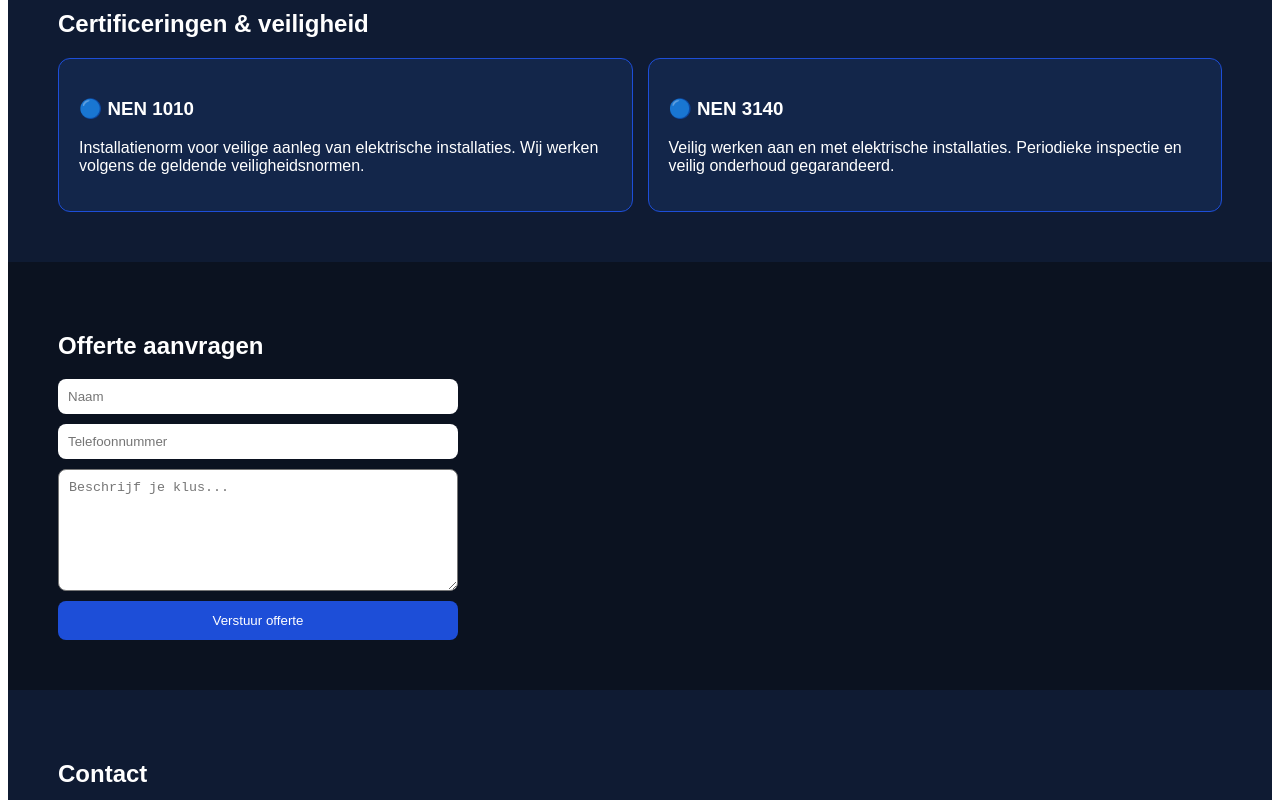
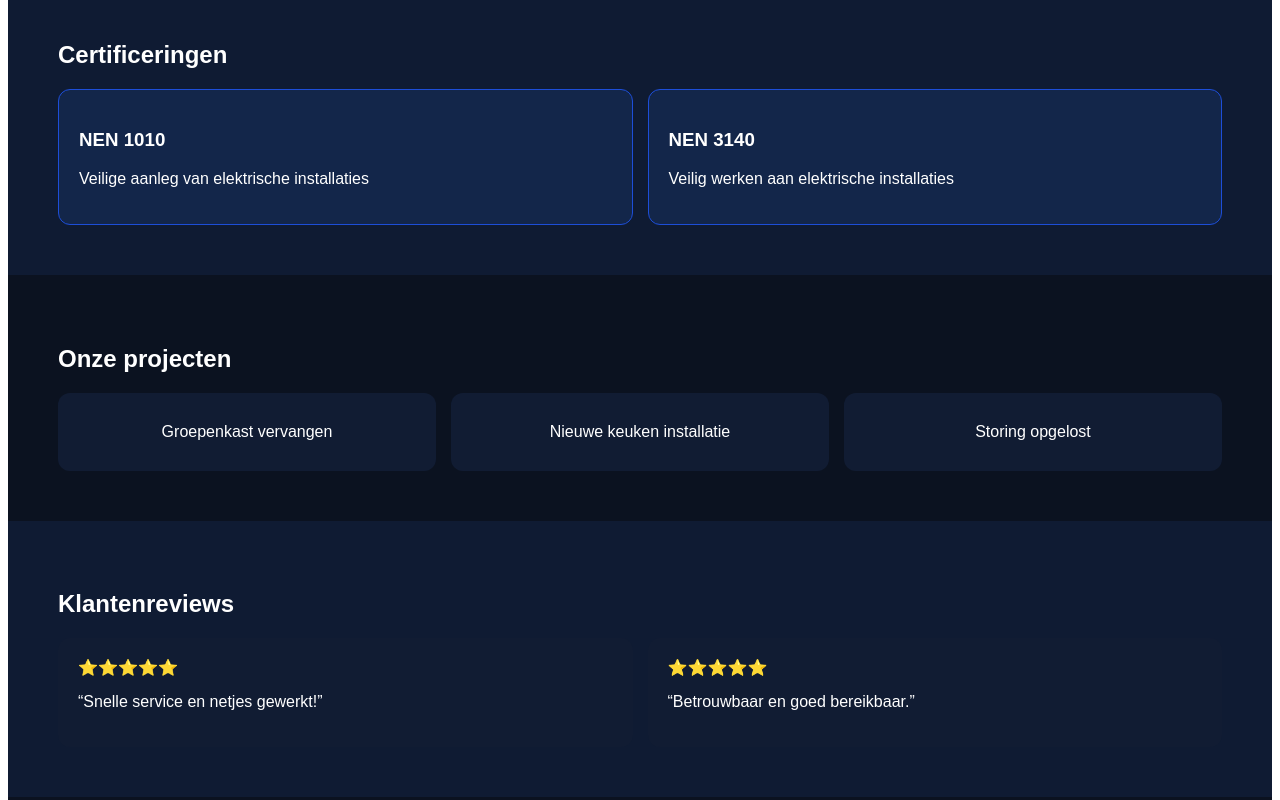
Before and after one commit to emalkhaleki/elektrotechniek-khaleki.nl, a React (Vite) app: page / in a window 1280 px wide. Shown: the part 700-1500 px from the top of the page. Built offline with nearby package versions, Linux system fonts and the light colour scheme.

Commit message:
Update App.jsx

```diff
--- a/src/App.jsx
+++ b/src/App.jsx
@@ -26,16 +26,16 @@ export default function App() {
   return (
     <div style={styles.page}>
 
+      {/* SPOED BANNER ⚡ */}
+      <div style={styles.topBar}>
+        ⚡ 24/7 SPOEDSERVICE – DIRECT BESCHIKBAAR
+      </div>
+
       {/* HEADER */}
       <header style={styles.header}>
         <div style={styles.logo}>⚡ Elektrotechniek Khaleki</div>
 
-        <a
-          href={`https://wa.me/${whatsappNumber}`}
-          target="_blank"
-          rel="noreferrer"
-          style={styles.whatsappBtn}
-        >
+        <a href={`https://wa.me/${whatsappNumber}`} style={styles.whatsappBtn}>
           WhatsApp
         </a>
       </header>
@@ -64,25 +64,47 @@ export default function App() {
         </div>
       </section>
 
-      {/* CERTIFICERINGEN ⭐ NIEUW */}
+      {/* CERTIFICERINGEN */}
       <section style={styles.sectionDark}>
-        <h2>Certificeringen & veiligheid</h2>
+        <h2>Certificeringen</h2>
 
         <div style={styles.grid}>
           <div style={styles.certCard}>
-            <h3>🔵 NEN 1010</h3>
-            <p>
-              Installatienorm voor veilige aanleg van elektrische installaties.
-              Wij werken volgens de geldende veiligheidsnormen.
-            </p>
+            <h3>NEN 1010</h3>
+            <p>Veilige aanleg van elektrische installaties</p>
           </div>
 
           <div style={styles.certCard}>
-            <h3>🔵 NEN 3140</h3>
-            <p>
-              Veilig werken aan en met elektrische installaties.
-              Periodieke inspectie en veilig onderhoud gegarandeerd.
-            </p>
+            <h3>NEN 3140</h3>
+            <p>Veilig werken aan elektrische installaties</p>
+          </div>
+        </div>
+      </section>
+
+      {/* PROJECTEN 📸 */}
+      <section style={styles.section}>
+        <h2>Onze projecten</h2>
+
+        <div style={styles.grid}>
+          <div style={styles.photo}>Groepenkast vervangen</div>
+          <div style={styles.photo}>Nieuwe keuken installatie</div>
+          <div style={styles.photo}>Storing opgelost</div>
+        </div>
+      </section>
+
+      {/* REVIEWS ⭐ */}
+      <section style={styles.sectionDark}>
+        <h2>Klantenreviews</h2>
+
+        <div style={styles.grid}>
+          <div style={styles.review}>
+            ⭐⭐⭐⭐⭐
+            <p>“Snelle service en netjes gewerkt!”</p>
+          </div>
+
+          <div style={styles.review}>
+            ⭐⭐⭐⭐⭐
+            <p>“Betrouwbaar en goed bereikbaar.”</p>
           </div>
         </div>
       </section>
@@ -123,6 +145,13 @@ const styles = {
     color: "white",
   },
 
+  topBar: {
+    background: "#1d4ed8",
+    textAlign: "center",
+    padding: 8,
+    fontWeight: "bold",
+  },
+
   header: {
     display: "flex",
     justifyContent: "space-between",
@@ -148,7 +177,7 @@ const styles = {
 
   title: { fontSize: 40 },
 
-  subtitle: { opacity: 0.8, marginBottom: 20 },
+  subtitle: { opacity: 0.8 },
 
   heroBtn: {
     background: "#1d4ed8",
@@ -188,6 +217,19 @@ const styles = {
     border: "1px solid #1d4ed8",
   },
 
+  photo: {
+    background: "#111c33",
+    padding: 30,
+    borderRadius: 12,
+    textAlign: "center",
+  },
+
+  review: {
+    background: "#111c33",
+    padding: 20,
+    borderRadius: 12,
+  },
+
   form: {
     display: "flex",
     flexDirection: "column",
```
